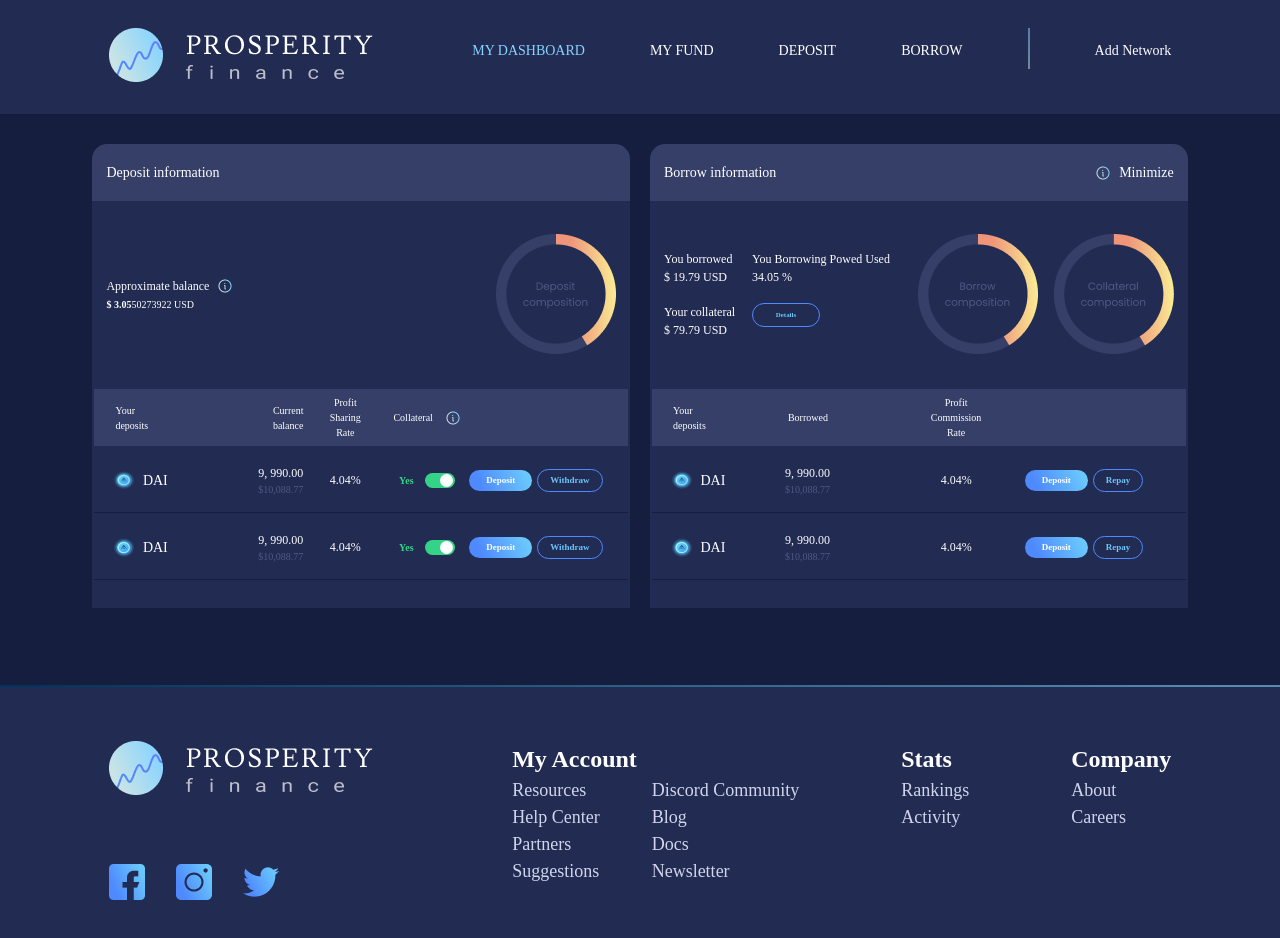
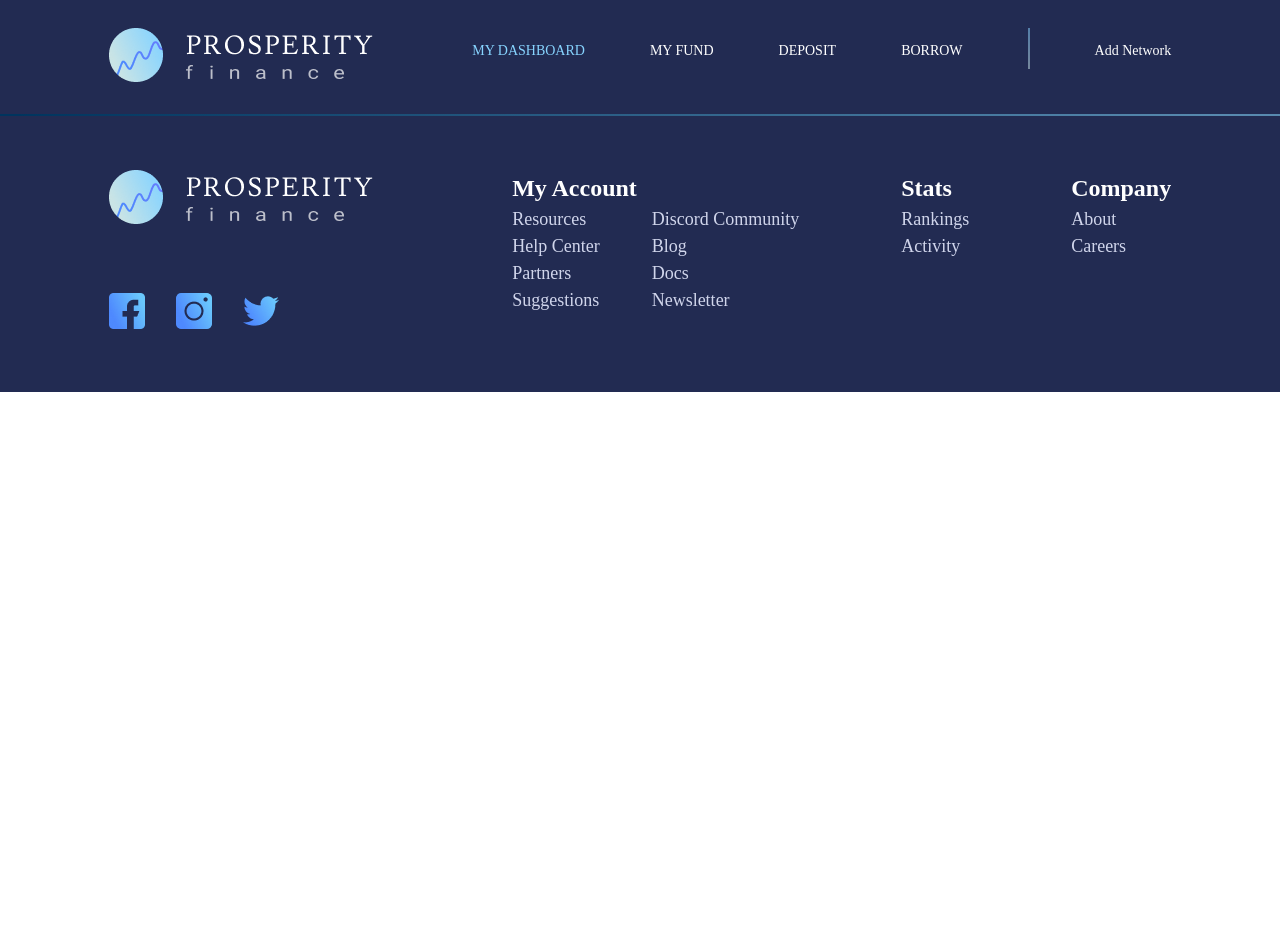
Before and after one commit to RedBlood639/aave-next-figma, a Next.js app: page /mydashboard in a window 1280 px wide. Shown: the top 938 px of the page. After the commit the page ends 800 px from the top, so only its background shows below. Built offline with nearby package versions, Linux system fonts and the light colour scheme.

Commit message:
Fix: test

```diff
--- a/next.config.js
+++ b/next.config.js
@@ -1,3 +1,6 @@
 module.exports = {
   reactStrictMode: true,
-}
+};
+
+// const withImages = require("next-images");
+// module.exports = withImages();
--- a/package.json
+++ b/package.json
@@ -14,6 +14,7 @@
     "@mui/material": "^5.2.1",
     "graphql": "^16.0.1",
     "next": "12.0.4",
+    "next-images": "^1.8.4",
     "nprogress": "^0.2.0",
     "prop-types": "^15.7.2",
     "react": "17.0.2",
--- a/src/pages/mydashboard/index.jsx
+++ b/src/pages/mydashboard/index.jsx
@@ -11,160 +11,163 @@ import collateral from '../../assets/collateral-diagram.png'
 import styles from './mydashboard.module.css'
 
 const MyDashboard = () => {
-    const data1 = [
-        {
-            "id": "1",
-            "ballance1": "9, 990.00",
-            "ballance2": "$10,088.77",
-            "rate": "4.04%"
-        },
-        {
-            "id": "2",
-            "ballance1": "9, 990.00",
-            "ballance2": "$10,088.77",
-            "rate": "4.04%"
-        }
-    ];
-    const data2 = [
-        {
-            "id": "1",
-            "borrowed1": "9, 990.00",
-            "borrowed2": "$10,088.77",
-            "rate": "4.04%"
-        },
-        {
-            "id": "2",
-            "borrowed1": "9, 990.00",
-            "borrowed2": "$10,088.77",
-            "rate": "4.04%"
-        }
-    ];
     return (
-        <div className={styles.container}>
-            <div className={styles.card}>
-                <div className={styles.cardtitle}>Deposit information</div>
-                <div className={styles.cardcontent}>
-                    <div className={styles.chartpart}>
-                        <div className={styles.textgroup}>
-                            <div className={styles.texttitle}>
-                                <div >
-                                    Approximate balance
-                                </div>
-                                <Image src={info} alt="info" />
-                            </div>
-                            <div className={styles.textcontent}>
-                                <b>$ 3.05</b>50273922 USD
-                            </div>
-                        </div>
-                        <div className={styles.chartgroup}>
-                            <Image src={deposit} alt="deposit" />
-                        </div>
-                    </div>
-                    <table className={styles.table}>
-                        <th className={styles.tableheader}>
-                            <td className={styles.thdeposit}>Your<br />deposits</td>
-                            <td className={styles.thbalance}>Current<br />balance</td>
-                            <td className={styles.thrate}>Profit<br />Sharing<br />Rate</td>
-                            <td className={styles.thcollateral}>
-                                <div >
-                                    Collateral
-                                </div>
-                                <Image src={info} alt="info" />
-                            </td>
-                        </th>
-                        <div className={styles.tablecontent}>
-                            {
-                                data1.map((item, index) => (
-                                    <tr className={styles.tr} key={index}>
-                                        <td className={styles.deposit}>
-                                            <Image src={DAI} alt="DAI" />
-                                            <div className={styles.title}>DAI</div>
-                                        </td>
-                                        <td className={styles.ballance}>
-                                            <div className={styles.ballance1}>{item.ballance1}</div>
-                                            <div className={styles.ballance2}>{item.ballance2}</div>
-                                        </td>
-                                        <td className={styles.rate}>{item.rate}</td>
-                                        <td className={styles.collateral}>
-                                            <div className={styles.yes}>Yes</div>
-                                            <div className={styles.option}>
-                                                <label className={styles.switch}>
-                                                    <input type="checkbox" checked />
-                                                    <span className={`${styles.slider} ${styles.round}`}></span>
-                                                </label>
-                                            </div>
-                                        </td>
-                                        <td className={styles.btngroup}>
-                                            <div className={styles.depositbtn}>Deposit</div>
-                                            <div className={styles.withdrawbtn}>Withdraw</div>
-                                        </td>
-                                    </tr>
-                                ))
-                            }
-                        </div>
-                    </table>
-                </div>
-            </div>
+        <div></div>
+    )
+    // const data1 = [
+    //     {
+    //         "id": "1",
+    //         "ballance1": "9, 990.00",
+    //         "ballance2": "$10,088.77",
+    //         "rate": "4.04%"
+    //     },
+    //     {
+    //         "id": "2",
+    //         "ballance1": "9, 990.00",
+    //         "ballance2": "$10,088.77",
+    //         "rate": "4.04%"
+    //     }
+    // ];
+    // const data2 = [
+    //     {
+    //         "id": "1",
+    //         "borrowed1": "9, 990.00",
+    //         "borrowed2": "$10,088.77",
+    //         "rate": "4.04%"
+    //     },
+    //     {
+    //         "id": "2",
+    //         "borrowed1": "9, 990.00",
+    //         "borrowed2": "$10,088.77",
+    //         "rate": "4.04%"
+    //     }
+    // ];
+    // return (
+    //     <div className={styles.container}>
+    //         <div className={styles.card}>
+    //             <div className={styles.cardtitle}>Deposit information</div>
+    //             <div className={styles.cardcontent}>
+    //                 <div className={styles.chartpart}>
+    //                     <div className={styles.textgroup}>
+    //                         <div className={styles.texttitle}>
+    //                             <div >
+    //                                 Approximate balance
+    //                             </div>
+    //                             <Image src={info} alt="info" />
+    //                         </div>
+    //                         <div className={styles.textcontent}>
+    //                             <b>$ 3.05</b>50273922 USD
+    //                         </div>
+    //                     </div>
+    //                     <div className={styles.chartgroup}>
+    //                         <Image src={deposit} alt="deposit" />
+    //                     </div>
+    //                 </div>
+    //                 <table className={styles.table}>
+    //                     <th className={styles.tableheader}>
+    //                         <td className={styles.thdeposit}>Your<br />deposits</td>
+    //                         <td className={styles.thbalance}>Current<br />balance</td>
+    //                         <td className={styles.thrate}>Profit<br />Sharing<br />Rate</td>
+    //                         <td className={styles.thcollateral}>
+    //                             <div >
+    //                                 Collateral
+    //                             </div>
+    //                             <Image src={info} alt="info" />
+    //                         </td>
+    //                     </th>
+    //                     <div className={styles.tablecontent}>
+    //                         {
+    //                             data1.map((item, index) => (
+    //                                 <tr className={styles.tr} key={index}>
+    //                                     <td className={styles.deposit}>
+    //                                         <Image src={DAI} alt="DAI" />
+    //                                         <div className={styles.title}>DAI</div>
+    //                                     </td>
+    //                                     <td className={styles.ballance}>
+    //                                         <div className={styles.ballance1}>{item.ballance1}</div>
+    //                                         <div className={styles.ballance2}>{item.ballance2}</div>
+    //                                     </td>
+    //                                     <td className={styles.rate}>{item.rate}</td>
+    //                                     <td className={styles.collateral}>
+    //                                         <div className={styles.yes}>Yes</div>
+    //                                         <div className={styles.option}>
+    //                                             <label className={styles.switch}>
+    //                                                 <input type="checkbox" checked />
+    //                                                 <span className={`${styles.slider} ${styles.round}`}></span>
+    //                                             </label>
+    //                                         </div>
+    //                                     </td>
+    //                                     <td className={styles.btngroup}>
+    //                                         <div className={styles.depositbtn}>Deposit</div>
+    //                                         <div className={styles.withdrawbtn}>Withdraw</div>
+    //                                     </td>
+    //                                 </tr>
+    //                             ))
+    //                         }
+    //                     </div>
+    //                 </table>
+    //             </div>
+    //         </div>
 
-            <div className={styles.card}>
-                <div className={styles.cardtitle}>
-                    <div>Borrow information</div>
-                    <div className={styles.minimize}>
-                        <Image src={info} alt="info" />
-                        <div>Minimize</div>
-                    </div>
-                </div>
-                <div className={styles.cardcontent}>
-                    <div className={styles.chartpart}>
-                        <div className={styles.borrowedtextgroup}>
-                            <div className={styles.borrowedtext}>
-                                You borrowed<br />$ 19.79 USD
-                            </div>
-                            <div className={styles.borrowedtext}>
-                                You Borrowing Powed Used<br />34.05 %
-                            </div>
-                            <div className={styles.borrowedtext}>
-                                Your collateral<br />$ 79.79 USD
-                            </div>
-                            <div className={styles.detailsbtn}>Details</div>
-                        </div>
-                        <div className={styles.chartgroup}>
-                            <Image src={borrow} alt="borrow" />
-                            <Image src={collateral} alt="collateral" />
-                        </div>
-                    </div>
-                    <table className={styles.table}>
-                        <th className={styles.tableheader}>
-                            <td className={styles.thdeposit}>Your<br />deposits</td>
-                            <td className={styles.thborrowed}>Borrowed</td>
-                            <td className={styles.thborrowedrate}>Profit<br />Commission<br />Rate</td>
-                        </th>
-                        <div className={styles.tablecontent}>
-                            {
-                                data2.map((item, index) => (
-                                    <tr className={styles.tr} key={index}>
-                                        <td className={styles.deposit}>
-                                            <Image src={DAI} alt="DAI" />
-                                            <div className={styles.title}>DAI</div>
-                                        </td>
-                                        <td className={styles.borrowed}>
-                                            <div className={styles.borrowed1}>{item.borrowed1}</div>
-                                            <div className={styles.borrowed2}>{item.borrowed2}</div>
-                                        </td>
-                                        <td className={styles.borrowedrate}>{item.rate}</td>
-                                        <td className={styles.btngroup}>
-                                            <div className={styles.depositbtn}>Deposit</div>
-                                            <div className={styles.repaybtn}>Repay</div>
-                                        </td>
-                                    </tr>
-                                ))
-                            }
-                        </div>
-                    </table>
-                </div>
-            </div>
-        </div>
-    )
+    //         <div className={styles.card}>
+    //             <div className={styles.cardtitle}>
+    //                 <div>Borrow information</div>
+    //                 <div className={styles.minimize}>
+    //                     <Image src={info} alt="info" />
+    //                     <div>Minimize</div>
+    //                 </div>
+    //             </div>
+    //             <div className={styles.cardcontent}>
+    //                 <div className={styles.chartpart}>
+    //                     <div className={styles.borrowedtextgroup}>
+    //                         <div className={styles.borrowedtext}>
+    //                             You borrowed<br />$ 19.79 USD
+    //                         </div>
+    //                         <div className={styles.borrowedtext}>
+    //                             You Borrowing Powed Used<br />34.05 %
+    //                         </div>
+    //                         <div className={styles.borrowedtext}>
+    //                             Your collateral<br />$ 79.79 USD
+    //                         </div>
+    //                         <div className={styles.detailsbtn}>Details</div>
+    //                     </div>
+    //                     <div className={styles.chartgroup}>
+    //                         <Image src={borrow} alt="borrow" />
+    //                         <Image src={collateral} alt="collateral" />
+    //                     </div>
+    //                 </div>
+    //                 <table className={styles.table}>
+    //                     <th className={styles.tableheader}>
+    //                         <td className={styles.thdeposit}>Your<br />deposits</td>
+    //                         <td className={styles.thborrowed}>Borrowed</td>
+    //                         <td className={styles.thborrowedrate}>Profit<br />Commission<br />Rate</td>
+    //                     </th>
+    //                     <div className={styles.tablecontent}>
+    //                         {
+    //                             data2.map((item, index) => (
+    //                                 <tr className={styles.tr} key={index}>
+    //                                     <td className={styles.deposit}>
+    //                                         <Image src={DAI} alt="DAI" />
+    //                                         <div className={styles.title}>DAI</div>
+    //                                     </td>
+    //                                     <td className={styles.borrowed}>
+    //                                         <div className={styles.borrowed1}>{item.borrowed1}</div>
+    //                                         <div className={styles.borrowed2}>{item.borrowed2}</div>
+    //                                     </td>
+    //                                     <td className={styles.borrowedrate}>{item.rate}</td>
+    //                                     <td className={styles.btngroup}>
+    //                                         <div className={styles.depositbtn}>Deposit</div>
+    //                                         <div className={styles.repaybtn}>Repay</div>
+    //                                     </td>
+    //                                 </tr>
+    //                             ))
+    //                         }
+    //                     </div>
+    //                 </table>
+    //             </div>
+    //         </div>
+    //     </div>
+    // )
 }
 
 export default MyDashboard
```
Also changed, not shown: 1 other file (tests, documents, lock files or other folders).
